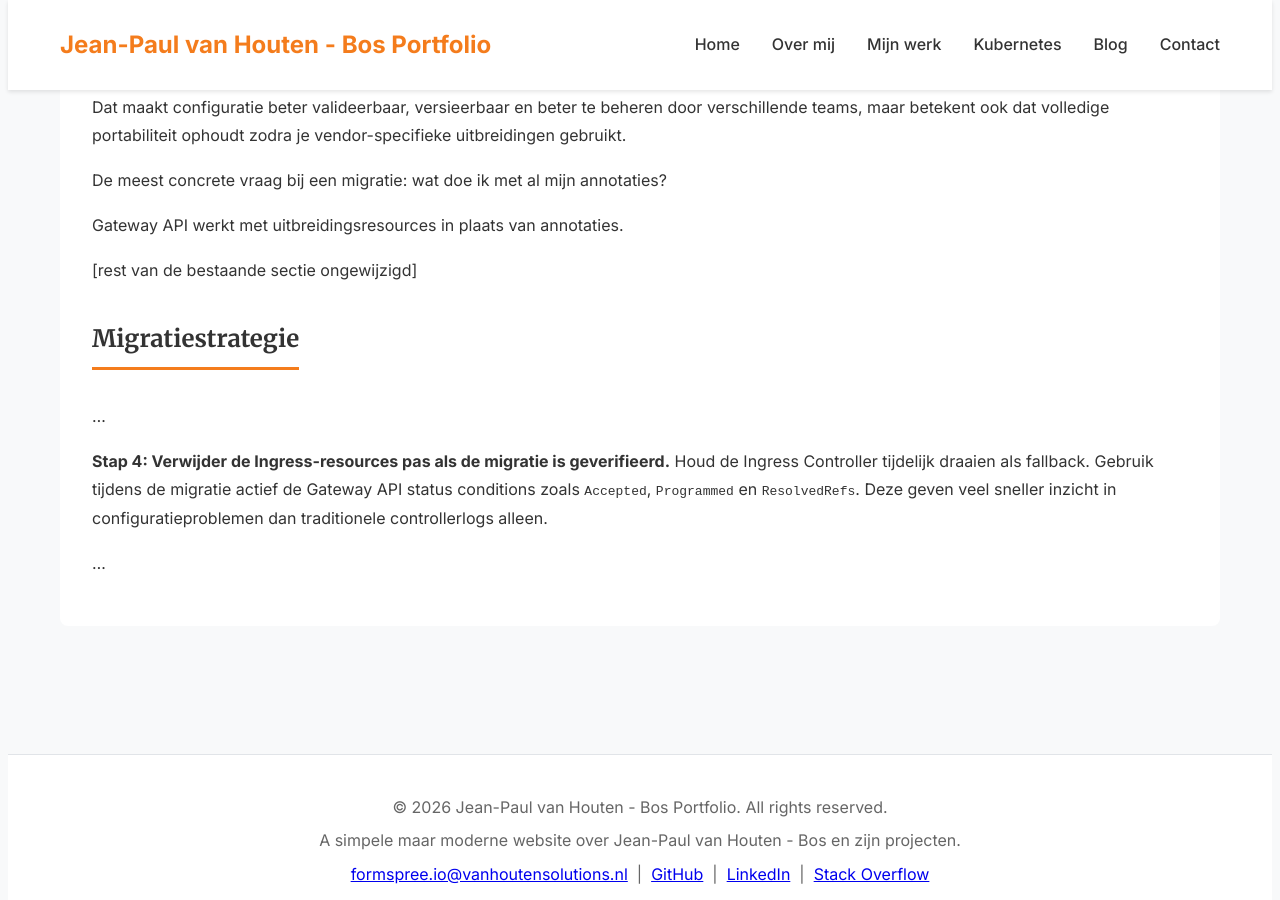
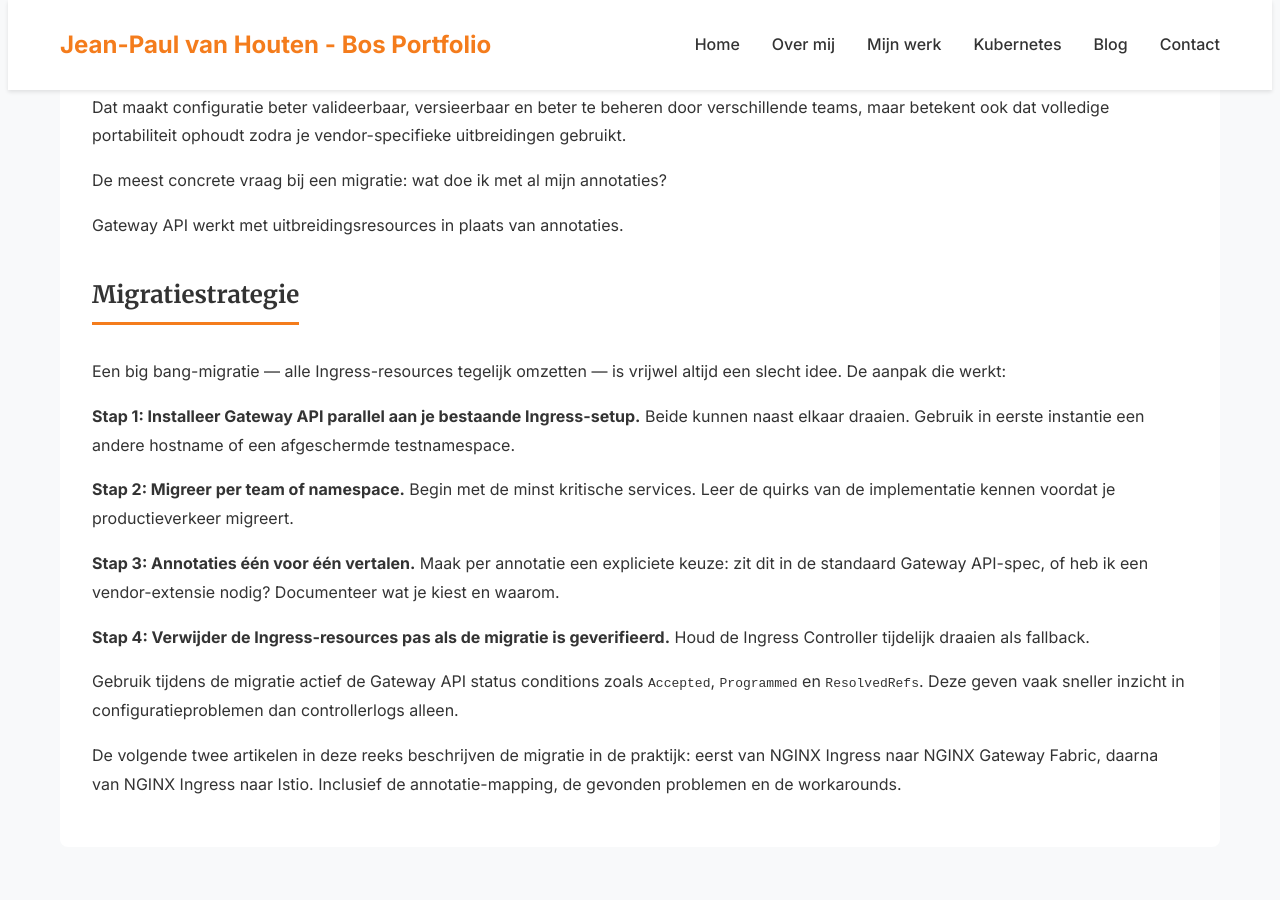
Before and after one commit to vanhoutenbos/personal-website, a Jekyll site: the page built from _posts/2026-05-07-ingress-naar-gateway-api.md, in a window 1280 px wide and 900 px high, scrolled down 6272 px. Built offline with Jekyll 4.4.1, drawn with Linux system fonts in a browser that asks for light colours.

Commit message:
Update 2026-05-07-ingress-naar-gateway-api.md

```diff
--- a/_posts/2026-05-07-ingress-naar-gateway-api.md
+++ b/_posts/2026-05-07-ingress-naar-gateway-api.md
@@ -211,12 +211,18 @@ De meest concrete vraag bij een migratie: wat doe ik met al mijn annotaties?
 
 Gateway API werkt met uitbreidingsresources in plaats van annotaties.
 
-[rest van de bestaande sectie ongewijzigd]
-
 ## Migratiestrategie
 
-...
+Een big bang-migratie — alle Ingress-resources tegelijk omzetten — is vrijwel altijd een slecht idee. De aanpak die werkt:
 
-**Stap 4: Verwijder de Ingress-resources pas als de migratie is geverifieerd.** Houd de Ingress Controller tijdelijk draaien als fallback. Gebruik tijdens de migratie actief de Gateway API status conditions zoals `Accepted`, `Programmed` en `ResolvedRefs`. Deze geven veel sneller inzicht in configuratieproblemen dan traditionele controllerlogs alleen.
+**Stap 1: Installeer Gateway API parallel aan je bestaande Ingress-setup.** Beide kunnen naast elkaar draaien. Gebruik in eerste instantie een andere hostname of een afgeschermde testnamespace.
 
-...
+**Stap 2: Migreer per team of namespace.** Begin met de minst kritische services. Leer de quirks van de implementatie kennen voordat je productieverkeer migreert.
+
+**Stap 3: Annotaties één voor één vertalen.** Maak per annotatie een expliciete keuze: zit dit in de standaard Gateway API-spec, of heb ik een vendor-extensie nodig? Documenteer wat je kiest en waarom.
+
+**Stap 4: Verwijder de Ingress-resources pas als de migratie is geverifieerd.** Houd de Ingress Controller tijdelijk draaien als fallback.
+
+Gebruik tijdens de migratie actief de Gateway API status conditions zoals `Accepted`, `Programmed` en `ResolvedRefs`. Deze geven vaak sneller inzicht in configuratieproblemen dan controllerlogs alleen.
+
+De volgende twee artikelen in deze reeks beschrijven de migratie in de praktijk: eerst van NGINX Ingress naar NGINX Gateway Fabric, daarna van NGINX Ingress naar Istio. Inclusief de annotatie-mapping, de gevonden problemen en de workarounds.
```
